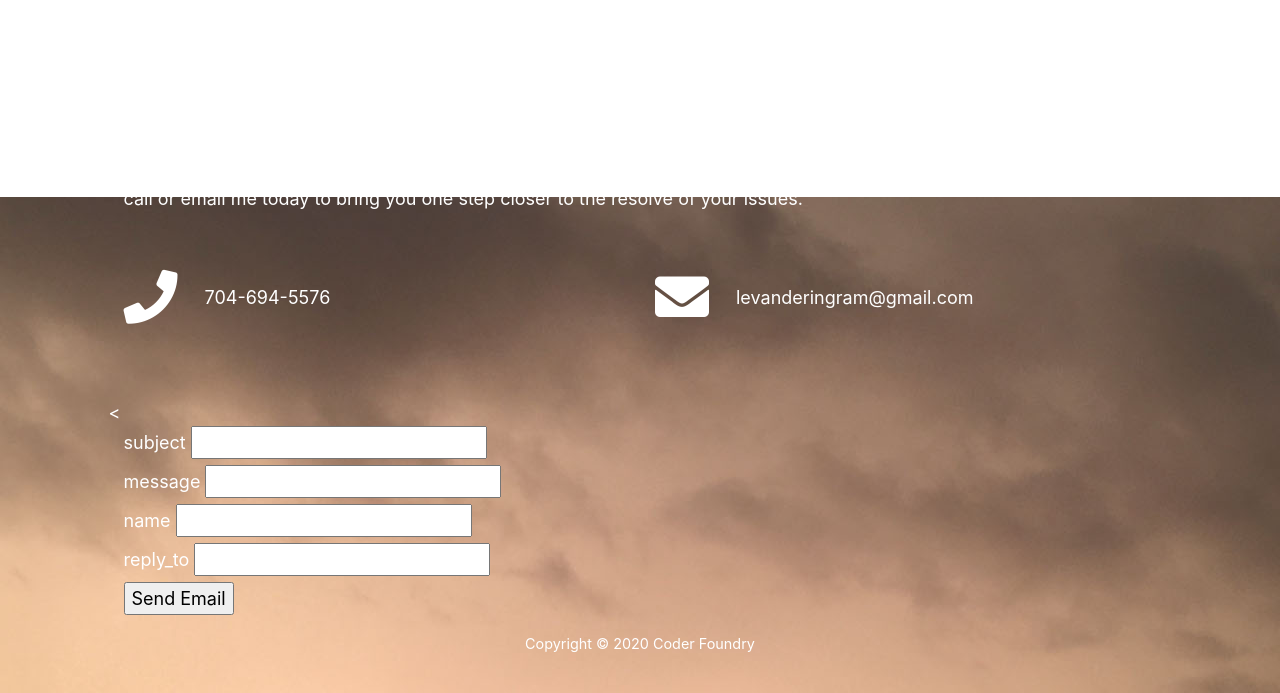
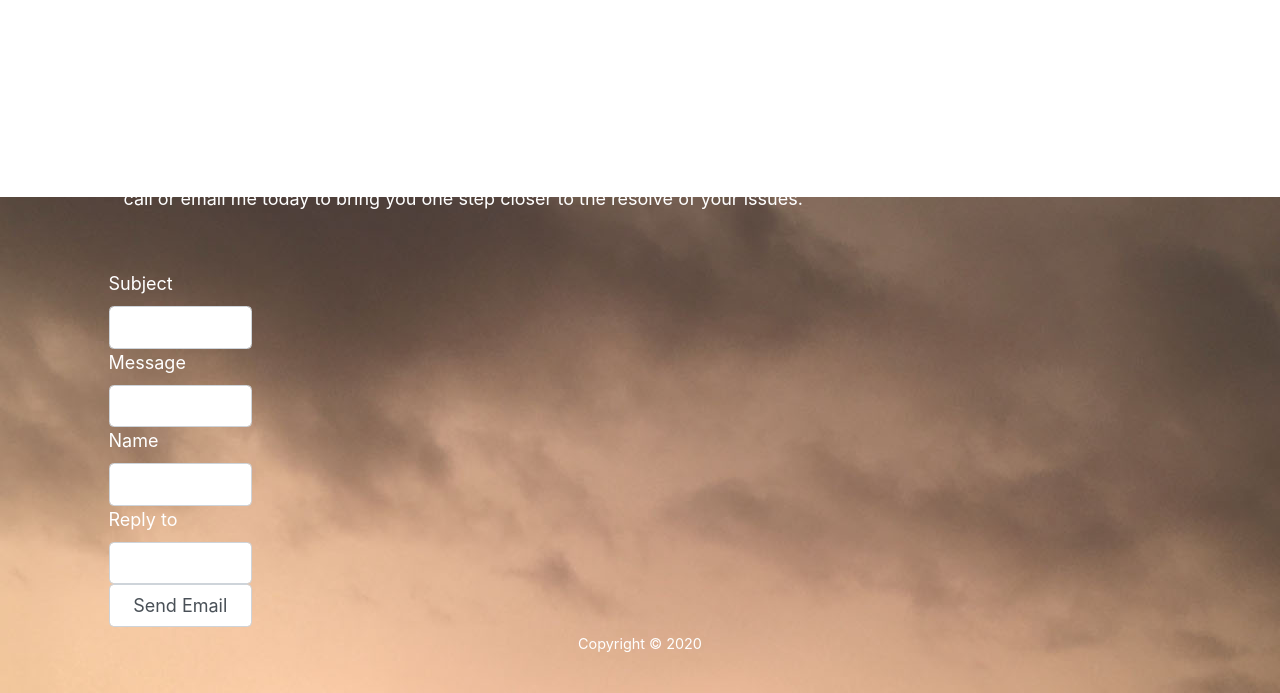
Before and after one commit to betterday2012/NetlifyPortfolio, a plain HTML site: page index.html in a window 1280 px wide. Shown: the part 2855-3548 px from the top of the page. Drawn offline with Linux system fonts and the light colour scheme.

Commit message:
14th update

```diff
--- a/index.html
+++ b/index.html
@@ -204,41 +204,29 @@
                         I look forward to speaking with you on how we can partner in achieving the goals of your organization. Don't hesistate to call or email me today to bring you one step closer to the resolve of your issues.
                     </p>
                 </div>
-
-                <div class="col-sm-12 col-md-6 d-flex align-items-center tm-contact-item">
-                    <a href="tel:0100200340" class="tm-contact-item-link">
-                        <i class="fas fa-3x fa-phone mr-4"></i>
-                        <span class="mb-0">704-694-5576</span>
-                    </a>
-                </div>
-                <div class="col-sm-12 col-md-6 d-flex align-items-center tm-contact-item">
-                    <a href="mailto:info@company.co" class="tm-contact-item-link">
-                        <i class="fas fa-3x fa-envelope mr-4"></i>
-                        <span class="mb-0">levanderingram@gmail.com</span>
-                    </a>
-                </div>
-                <
-            </div>
+                <div class="row">
+                    <div class="col-6">
                         <form id="form">
                             <div class="field">
-                <label for="subject">subject</label>
-                <input type="text" name="subject" id="subject">
+                                <label for="subject">Subject</label>
+                                <input type="text" name="subject" id="subject" class="form-control">
                             </div>
                             <div class="field">
-                <label for="message">message</label>
-                <input type="text" name="message" id="message">
+                                <label for="message">Message</label>
+                                <input type="text" name="message" id="message" class="form-control">
                             </div>
                             <div class="field">
-                <label for="name">name</label>
-                <input type="text" name="name" id="name">
+                                <label for="name">Name</label>
+                                <input type="text" name="name" id="name" class="form-control">
                             </div>
                             <div class="field">
-                <label for="reply_to">reply_to</label>
-                <input type="text" name="reply_to" id="reply_to">
+                                <label for="reply_to">Reply to</label>
+                                <input type="text" name="reply_to" id="reply_to" class="form-control">
                             </div>
-
-            <input type="submit" id="button" value="Send Email">
+                            <input type="submit" id="button" value="Send Email" class="form-control">
                         </form>
+                    </div>
+                </div>
 
                 <script type="text/javascript"
                         src="https://cdn.jsdelivr.net/npm/emailjs-com@2/dist/email.min.js"></script>
@@ -246,11 +234,37 @@
                 <script type="text/javascript">
                     emailjs.init('user_P1a4oFb4GgVnfYjxCItjn')
                 </script>
+                <script>
+                    const btn = document.getElementById('button');
+
+                    document.getElementById('form')
+                        .addEventListener('submit', function (event) {
+                            event.preventDefault();
+
+                            btn.value = 'Sending...';
+
+                            const serviceID = 'default_service';
+                            const templateID = 'template_kqoygu9';
+
+                            emailjs.sendForm(serviceID, templateID, this)
+                                .then(() => {
+                                    btn.value = 'Send Email';
+                                    alert('Sent!');
+                                }, (err) => {
+                                    btn.value = 'Send Email';
+                                    alert(JSON.stringify(err));
+                                });
+                        });
+                </script>
+
                 </div>
+
+            <div/>
+
 
                 <footer class="text-center small tm-footer">
                     <p class="mb-0">
-                Copyright &copy; 2020 Coder Foundry
+                        Copyright &copy; 2020
 
 
                     </p>
```
Lines whose indentation alone changed are shown as unchanged.
